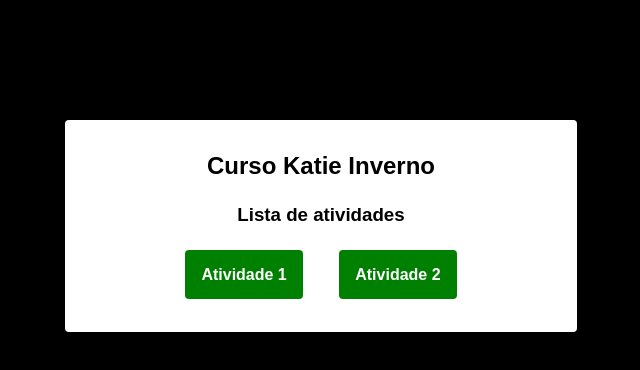
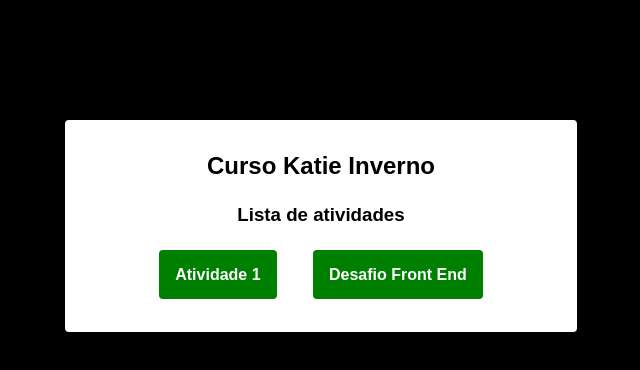
Before and after one commit to eduardoddmg/dev_web_katie, a plain HTML site: page index.html in a window 1280 px wide. Shown: the whole page, without its empty margins (319-959 px from the left). Drawn offline with Linux system fonts and the light colour scheme.

Commit message:
update index.html

```diff
--- a/index.html
+++ b/index.html
@@ -22,7 +22,7 @@
           href="https://eduardoddmg.github.io/dev_web_katie/atividade2/"
           target="_blank"
           class="item"
-          >Atividade 2</a
+          >Desafio Front End</a
         >
       </section>
     </section>
```
